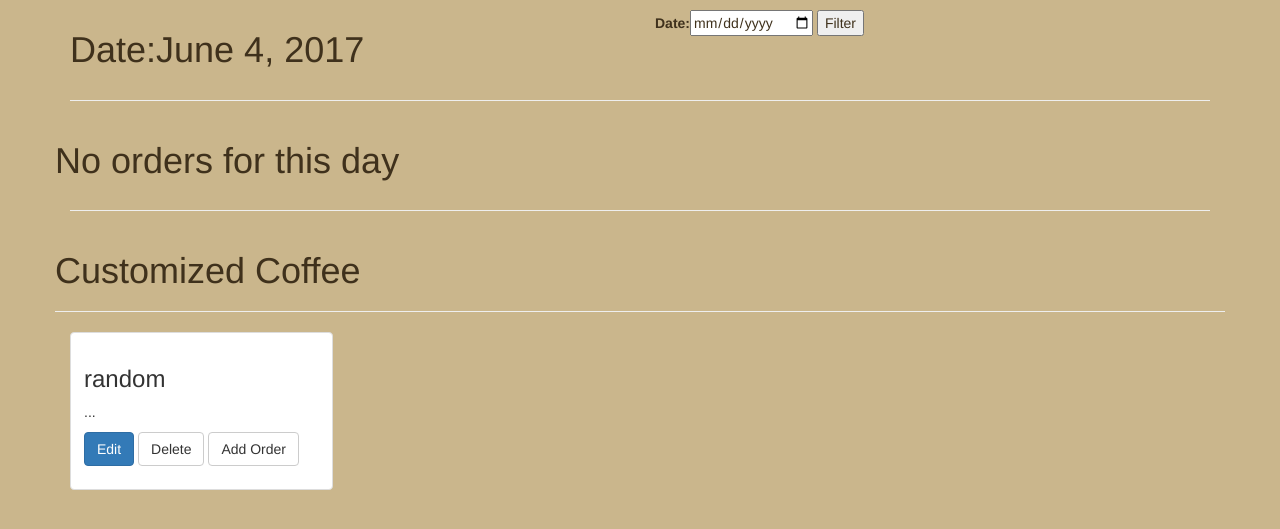
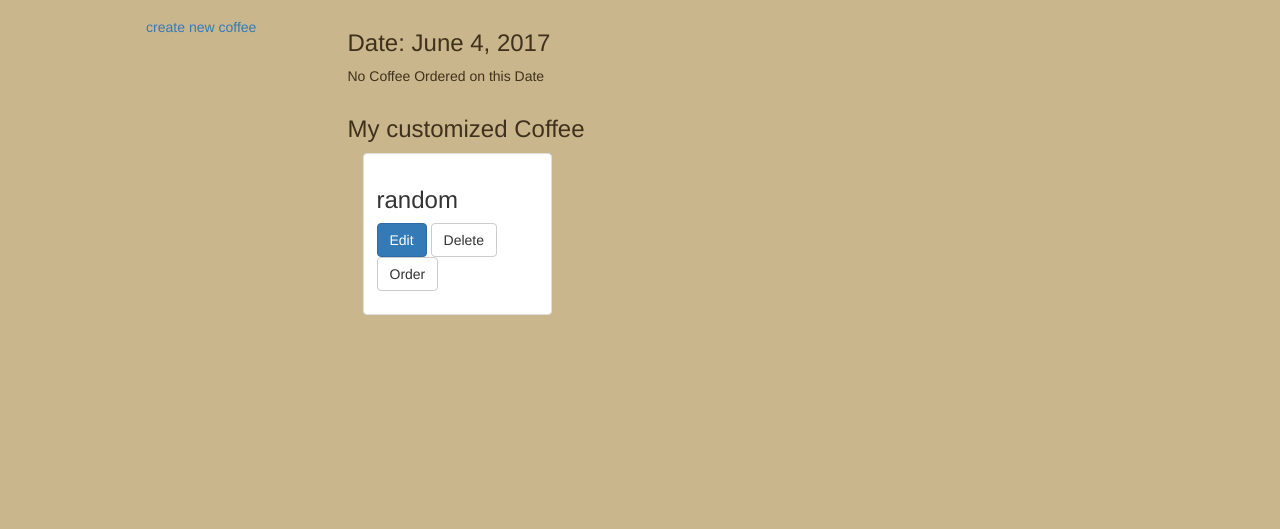
Before and after one commit to taltahous/codeforcoffee, a Django app: page /coffee/home/ in a window 1280 px wide. Shown: the top 529 px of the page. Run offline with Django 3.2, Linux system fonts and the light colour scheme; a user stored in the database is signed in; data comes from the database, SQL or seed files in the repository; both versions use the stored data as it was after the commit; some libraries are stand-ins or nearby versions.

Commit message:
Revert "orders email able to send"

```diff
--- a/codeforcoffee/settings.py
+++ b/codeforcoffee/settings.py
@@ -28,7 +28,7 @@ ALLOWED_HOSTS = []
 EMAIL_USE_TLS=True
 EMAIL_HOST='smtp.gmail.com'
 EMAIL_HOST_USER='samrawia90@gmail.com'
-EMAIL_HOST_PASSWORD=''
+EMAIL_HOST_PASSWORD='0406u51198'
 EMAIL_PORT  = 587
 
 # Application definition
--- a/coffee/templates/main.html
+++ b/coffee/templates/main.html
@@ -4,59 +4,45 @@
 {% endblock %}
 {% block content %}
     <div class="row">
-        <div class="col col-sm-6">
-            <h1>Date:{{ today }}</h1>
-        </div>
-        <div class="col col-sm-6">
-            <form class="" action="{% url 'home' %}" method="post">
-                {% csrf_token %}
-                {{ form }}
-                <input type="submit" name="" value="Filter">
-            </form>
-        </div>
-    </div>
-    <hr>
-    <div class="row">
-        {% if order_list %}
-            {% for order in order_list %}
-                <div class="col-sm-4 col-md-3">
-                    <div class="thumbnail">
-                        <div class="caption">
-                            <h3 class=" text-center">{{ order.coffee }}</h3>
-                            <div class="row">
-                                <a href="{% url 'send_email' today.year today.month today.day %}">
-                                    <div class="btn btn-primary">Order</div>
+
+        <div class="col col-sm-3 col-md-3">
+            <a href="{% url 'createCoffee' %}">
+                <div class="btn btn-block">create new coffee</div>
             </a>
         </div>
-                        </div>
-                    </div>
-                </div>
+
+        <div class="col col-sm-9 ">
+
+            <div class="row">
+
+                <h3>Date: {{ today }}</h3>
+                {% if order_list %}
+                {% for coffee in order_list %}
+
+                    <h3>{{ coffee }}</h3>
                 {% endfor %}
                 {% else %}
-            <h1>No orders for this day</h1>
+                    <p>No Coffee Ordered on this Date</p>
             {% endif %}
             </div>
-
-    <hr>
             <div class="row">
-        <h1>Customized Coffee </h1>
-        <hr>
+                <h3>My customized Coffee </h3>
                 {% for coffee in coffee_list %}
-            <div class="col-sm-4 col-md-3">
+                    <div class="col-md-3 col-sm-6 hero-feature">
                         <div class="thumbnail">
                             <div class="caption">
                                 <h3>{{ coffee }}</h3>
-                        <p>...</p>
                                 <p>
-                            <a href="{% url 'editCoffee' coffee_id=coffee.id %}" class="btn btn-primary" role="button">Edit</a>
-                            <a href="{% url 'deleteCoffee' coffee_id=coffee.id %}" class="btn btn-default"
-                               role="button">Delete</a>
-                            <a href="{% url 'createOrder' coffee_id=coffee.id %}" class="btn btn-default" role="button">Add
-                                Order</a>
+                                    <a href="{% url 'editCoffee' coffee.id %}" class="btn btn-primary">Edit</a>
+                                    <a href="{% url 'deleteCoffee' coffee.id %}" class="btn btn-default">Delete</a>
+                                    <a href="{% url 'createOrder' coffee.id %}" class="btn btn-default">Order</a>
                                 </p>
                             </div>
                         </div>
                     </div>
                 {% endfor %}
             </div>
+
+        </div>
+    </div>
 {% endblock %}
--- a/coffee/urls.py
+++ b/coffee/urls.py
@@ -8,7 +8,6 @@ urlpatterns = [
     url(r'^$', login, name="login"),
     url(r'^userlist/$', user_list, name='user_list'),
     url(r'^usercoffees/(?P<user_id>[0-9]+)/$', user_coffees, name='user_coffees'),
-    url(r'^sendemail/(?P<year>\d{4})-(?P<month>\d{1,2})-(?P<day>\d{1,2})/$', send_email, name='send_email'),
 
     url(r'^createcoffee/$', createCoffee, name='createCoffee'),
     url(r'^editcoffee/(?P<coffee_id>[0-9]+)/$', editCoffee, name='editCoffee'),
--- a/coffee/views.py
+++ b/coffee/views.py
@@ -224,7 +224,7 @@ def createOrder(request, coffee_id):
             order.user = request.user
             order.coffee = coffee
             order.save()
-            return redirect("home")
+            return redirect("main.html")
         else:
             return render(request, "createOrder.html", context)
     else:
@@ -273,18 +273,13 @@ def main(request):
     return render(request, "main.html", context)
 
 
-def send_email(request, year, month, day):
+def send_email(request, date):
     context = {}
-    date=datetime.datetime.strptime('%s%s%s'%(year,month,day), "%Y%m%d").date()
     order_list = Order.objects.filter(user=request.user, date=date)
     subject = "HAHA SPAAAAAAM!!!! YOU ARE NOOB!"
-    subject2 = "Coded Coffee"
     message = "These are my orders, make urself useful and get THEM:\n"
-    message2 = "Today's Order\n"
     for order in order_list:
         message += "%s, " % (order.coffee)
 
-    send_email(subject, message,settings.EMAIL_HOST_USER, ['alsaff1987@gmail.com', 'hamzamakia@gmail.com'] )
-    send_email(subject2, message2,settings.EMAIL_HOST_USER, ['hashim@joincoded.com',])
-
+    send_email(subject, message, ['alsaff1987@gmail.com', 'hamzamakia@gmail.com'], settings.EMAIL_HOST_USER)
     return redirect("main.html")
```
Also changed, not shown: db.sqlite3. Lines whose indentation alone changed are shown as unchanged.
